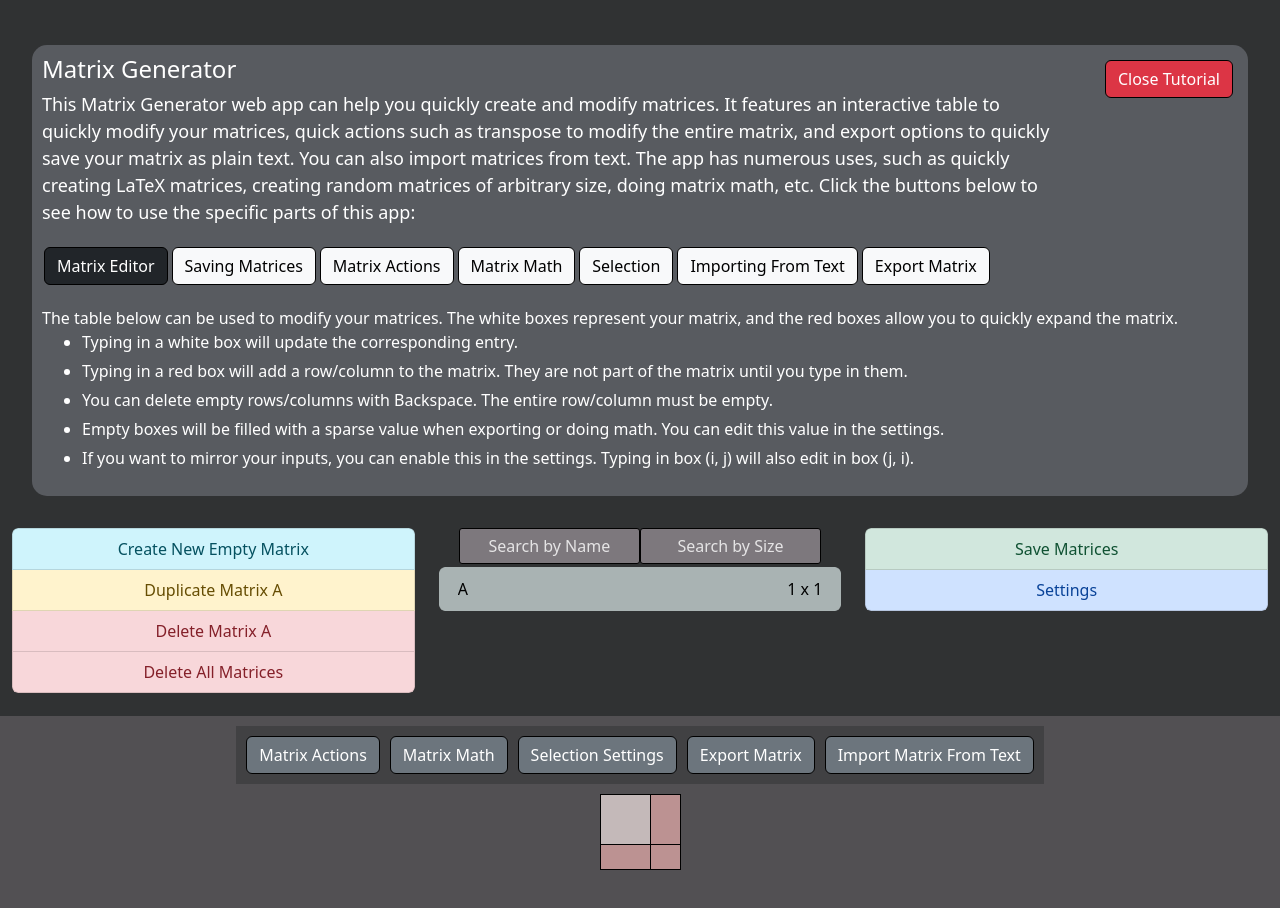
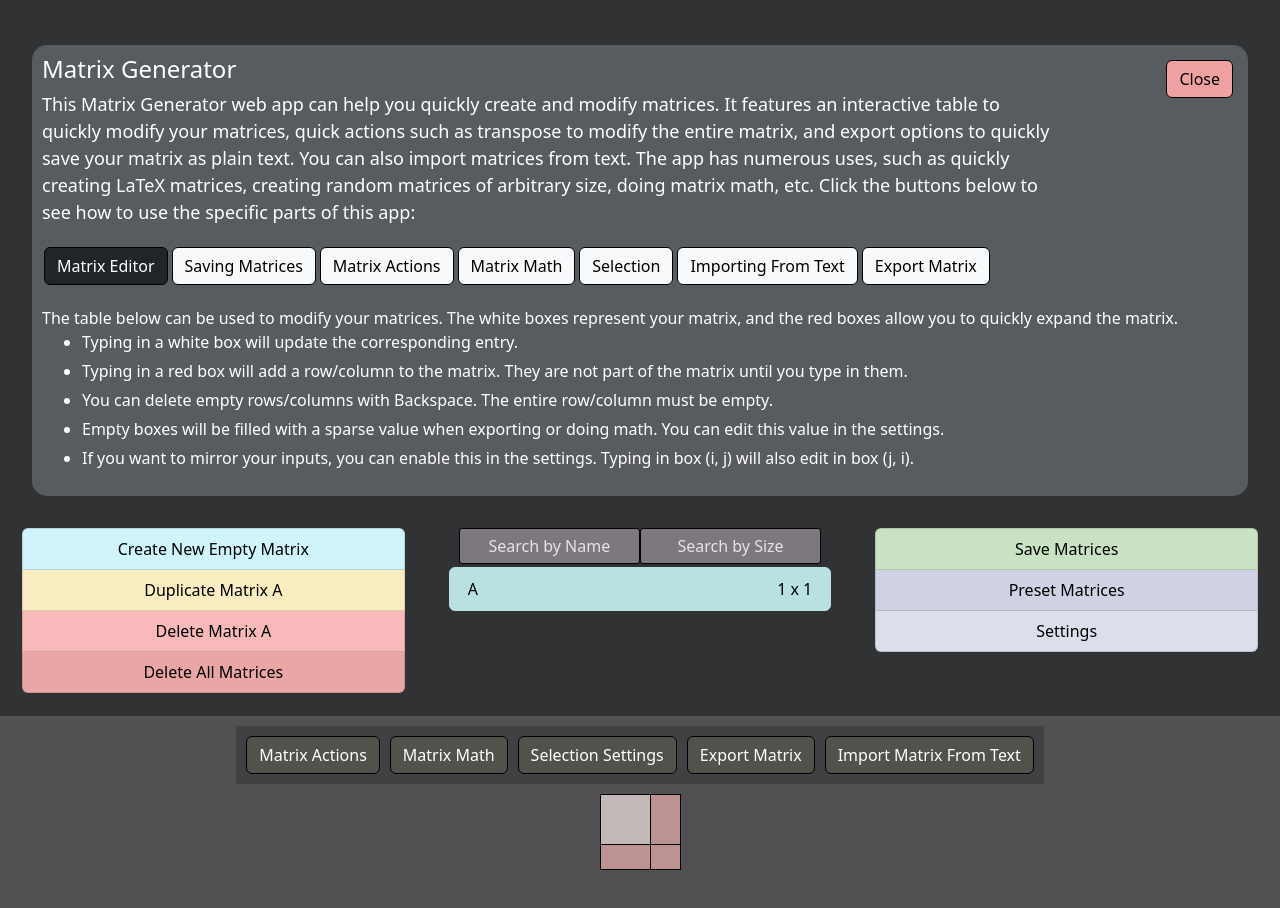
Before and after one commit to andrewctam/matrix-gen, a Next.js app: page / in a window 1280 px wide. Shown: the top 908 px of the page. Built offline with nearby package versions, Linux system fonts and the light colour scheme.

Commit message:
Update CSS

```diff
--- a/components/App.js
+++ b/components/App.js
@@ -470,6 +470,23 @@ function App(props) {
         setMatrix(tempMatrix, name);
     }
 
+    function createIdentity(size, name = null) {
+        if (name === null)
+            name = generateUniqueName();
+
+        if (size === null || isNaN(size) || size <= 0)
+            return;
+
+        var matrix = Array(size + 1).fill().map(()=>Array(size + 1).fill(""))
+
+        for (var i = 0; i < size; i++)
+            matrix[i][i] = 1;
+
+
+        setMatrix(matrix, name);
+    }
+
+
     function editSelection(name, text, x1, y1, x2, y2) {
         if (x1 > x2) {
             var temp = x1;
@@ -654,6 +671,8 @@ function App(props) {
                 saveToLocalStorage = {saveToLocalStorage}
                 deleteAllMatrices = {deleteAllMatrices}
 
+                createIdentity = {createIdentity}
+
 
             />
 
--- a/components/editor/MatrixEditor.js
+++ b/components/editor/MatrixEditor.js
@@ -230,7 +230,7 @@ function ToggleButton(props) {
     return <button id = {props.name}
             className = {"btn " + (props.active ? "btn-info" : "btn-secondary")}
             onClick = {props.action}>
-            {props.active ? "Close" : props.name}
+            {props.name}
         </button>
 
 }
--- a/components/editor/matrixTools/TextActionButton.module.css
+++ b/components/editor/matrixTools/TextActionButton.module.css
@@ -1,11 +1,11 @@
 
 .textActionButton {
     width: fit-content;
-    background-color: #3b79a5;
+    background-color: #a2cce6;
     padding-right: 5px;
     padding-left: 0;
     display: inline-block;
-
+    color: black;
     margin-top: 5px;
     margin-right: 5px;
     margin-bottom: 5px;
@@ -17,7 +17,6 @@
 }
 
 .textActionButton > button {
-    background-color: 3b79a5;
     margin-top: 0;
     margin-left: 0;
     margin-bottom: 0;
@@ -31,11 +30,13 @@
 .textActionButton > input {
     padding-top: 0;
     padding-bottom: 0;
-    background-color: #73bcf0;
+    background-color: rgba(255, 255, 255, 0);
     color: black;
     vertical-align: middle;
 }
 
+
+
 .textActionButton > input::placeholder {
-    color: rgba(0, 0, 0, 0.5);
+    color: rgba(0, 0, 0, 0.75);
 }
--- a/components/navigation/Navigation.js
+++ b/components/navigation/Navigation.js
@@ -5,15 +5,19 @@ import ParameterTextInput from '../inputs/ParameterTextInput';
 import Tutorial from './Tutorial';
 import SelectorButton from './buttons/SelectorButton';
 import MenuButton from './buttons/MenuButton';
-
+import TextActionButton from "../editor/matrixTools/TextActionButton"
 import styles from "./Navigation.module.css";
 
 function Navigation(props) {
     const [selectors, setSelectors] = useState([]);
     const [searchName, setSearchName] = useState("");
     const [searchSize, setSearchSize] = useState("");
+
     const [showSettings, setShowSettings] = useState(false);
+    const [showPresets, setShowPresets] = useState(false);
     const [showTutorial, setShowTutorial] = useState(false);
+
+    const [identitySize, setIdentitySize] = useState(3);
 
     useEffect(() => {
         if (window.localStorage.getItem("firstVisit;") === null) {
@@ -69,6 +73,16 @@ function Navigation(props) {
     // eslint-disable-next-line
     }, [props.matrices, props.selection, searchName, searchSize]);
 
+    function updatePresetParameter(parameterName, updated) {
+        switch(parameterName) {
+            case "Identity Matrix ":
+                if (/^-?[0-9 \s]*$/.test(updated))
+                    setIdentitySize(updated);
+                    break;
+
+            default: break;
+        }
+    }
     function updateSearchName(e) {
         const updated = e.target.value;
         if (/^[A-Za-z_]*$/.test(updated))
@@ -139,7 +153,7 @@ function Navigation(props) {
                     {Object.keys(props.matrices).length > 0 ?
                     <MenuButton
                         text = {"Delete All Matrices"}
-                        buttonStyle = {"danger"}
+                        buttonStyle = {"bigDanger"}
                         action = {props.deleteAllMatrices}
                     />
                     : null}
@@ -175,12 +189,31 @@ function Navigation(props) {
                 }
 
                 <MenuButton
+                    text = {showPresets ? "Hide Presets" : "Preset Matrices"}
+                    buttonStyle = {"primary"}
+                    action = {() => {setShowPresets(!showPresets)}}
+                />
+
+                <MenuButton
                     text = {showSettings ? "Hide Settings" : "Settings"}
-                    buttonStyle = {"primary"}
+                    buttonStyle = {"secondary"}
                     action = {() => {setShowSettings(!showSettings)}}
                 />
 
+
+
             </div>
+
+            {showPresets ?
+            <div className = {styles.settingsMenu}>
+                <TextActionButton
+                 name = "Identity Matrix "
+                 action = {() => {props.createIdentity(parseInt(identitySize))}}
+                 updateParameter = {updatePresetParameter}
+                 width = {"40px"}
+                 value = {identitySize}
+                 />
+            </div> : null}
 
 
             {showSettings ?
@@ -191,6 +224,8 @@ function Navigation(props) {
                 {"Empty Element:"} <ParameterTextInput width = {"30px"} text = {props.sparseVal} id={"sparse"} updateParameter={props.updateParameter}/>
             </div> : null}
 
+
+
         </div>
 
 
--- a/components/navigation/Tutorial.js
+++ b/components/navigation/Tutorial.js
@@ -111,7 +111,7 @@ function Tutorial(props) {
         <button
             className = {"btn btn-danger "  + styles.closeTutorial}
             onClick={props.closeTutorial}>
-            {"Close Tutorial"}
+            {"Close"}
         </button>
 
         <h1>Matrix Generator</h1>
--- a/styles/styles.css
+++ b/styles/styles.css
@@ -35,32 +35,46 @@ li {
     margin-bottom: 5px;
 }
 
+.form-check-input {
+    margin-left: 6px;
+}
+
 .btn {
     border: 1px solid black;
     margin: 5px;
+
 }
 
-.btn:focus {
+.btn:focus, .btn:active, .btn:hover {
     outline: none;
     box-shadow: none;
-}
-
-.btn-primary {
-    background-color: #3b79a5;
-}
-
-.btn-info {
-    background-color: rgb(53, 183, 229);
-}
-
-.btn-warning {
-    background-color: rgb(240, 221, 93);
+    text-decoration: none;
+    transition: none;
 }
 
 
-.form-check-input {
-    margin-left: 6px;
+.btn-primary, .btn-primary:hover, .btn-primary.active {
+    background-color: rgb(185, 207, 221);
+    border-color: black;
+    color: black;
 }
+
+.btn-info, .btn-info:hover, .btn-info.active {
+    background-color: rgb(112, 199, 231);
+    border-color: black;
+}
+
+.btn-secondary, .btn-secondary:hover, .btn-secondary.active  {
+    background-color: rgb(82, 82, 77);
+    border-color: black;
+
+}
+.btn-danger, .btn-danger:hover, .btn-danger.active {
+    background-color: rgb(240, 162, 162);
+    border-color: black;
+    color: black;
+}
+
 
 .list-group {
     max-height: 175px;
@@ -71,8 +85,8 @@ li {
 
 .list-group > .active {
     color: black;
-    background-color: rgb(169, 179, 179);
-    border-color: rgb(169, 179, 179);
+    background-color: rgb(185, 225, 225);
+    border-color: rgb(185, 225, 225);
 }
 
 .list-group > button > input {
@@ -80,3 +94,35 @@ li {
     background: none;
     width: 25%;
 }
+
+.list-group-item {
+    width: 95%;
+    margin-left: 2.5%;
+    margin-right: 2.5%;
+    color: black;
+}
+
+.list-group-item-primary {
+    background-color: rgb(207, 210, 226);
+}
+
+.list-group-item-secondary {
+    background-color: rgb(219, 222, 235);
+}
+
+
+.list-group-item-success {
+    background-color: rgb(201, 226, 195);
+}
+
+.list-group-item-warning {
+    background-color: rgb(250, 237, 193);
+}
+
+.list-group-item-danger {
+    background-color: rgb(247, 185, 185);
+}
+
+.list-group-item-bigDanger {
+    background-color: rgb(234, 165, 165);
+}
```
Also changed, not shown: 2 other files (tests, documents, lock files or other folders).
